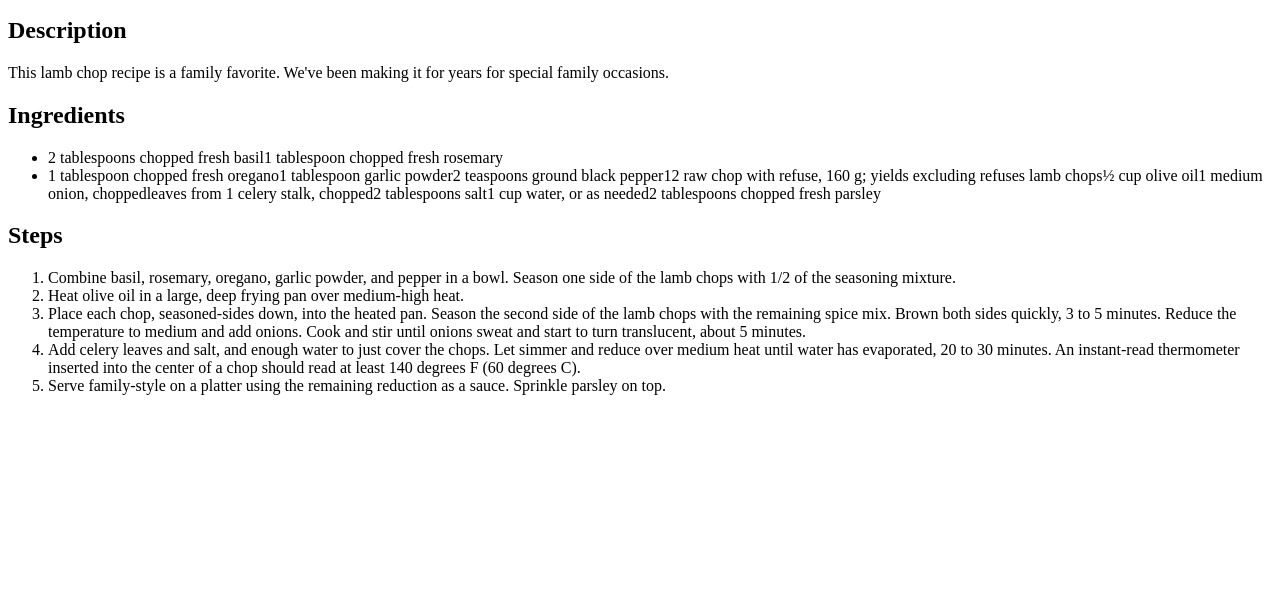
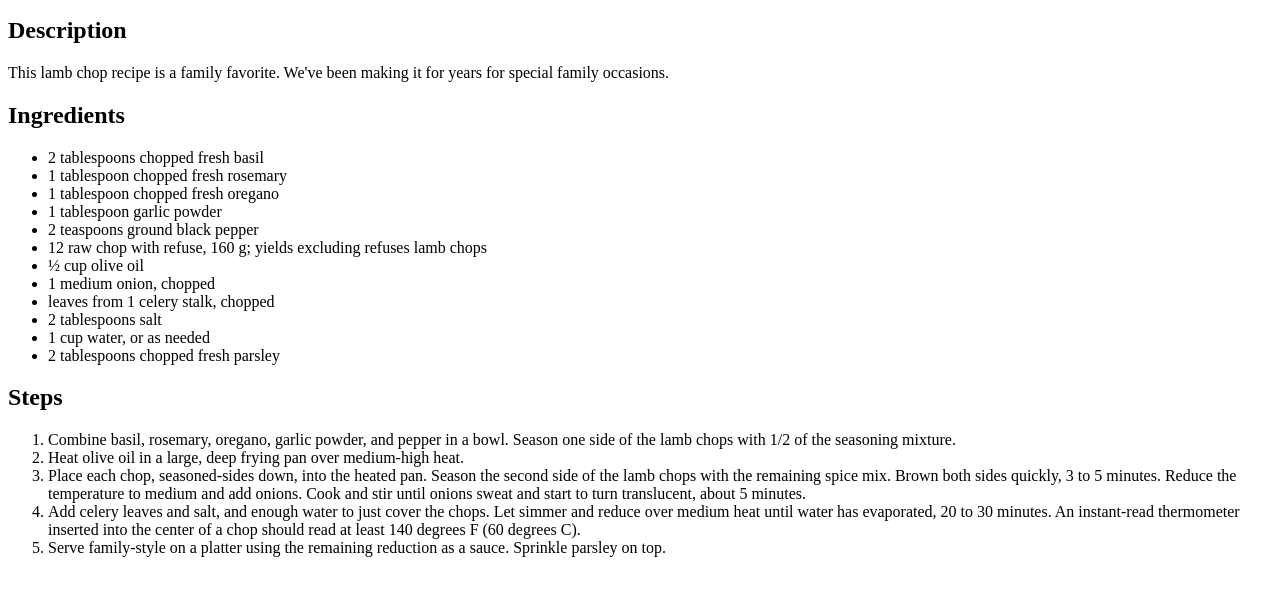
Before and after one commit to j-s-dubs/odin-recipes, a plain HTML site: page lamb-chops.html in a window 1280 px wide. Shown: the part 101-696 px from the top of the page. Drawn offline with Linux system fonts and the light colour scheme.

Commit message:
Fixed ingredient list in lamb chop

```diff
--- a/lamb-chops.html
+++ b/lamb-chops.html
@@ -11,17 +11,17 @@
     <p>This lamb chop recipe is a family favorite. We've been making it for years for special family occasions.</p>
     <h2>Ingredients</h2>
     <ul>
-      <li>2 tablespoons chopped fresh basil</li?
+      <li>2 tablespoons chopped fresh basil</li>
       <li>1 tablespoon chopped fresh rosemary</li>
-      <li>1 tablespoon chopped fresh oregano</li?
-      <li>1 tablespoon garlic powder</li?
-      <li>2 teaspoons ground black pepper</li?
-      <li>12 raw chop with refuse, 160 g; yields excluding refuses lamb chops</li?
-      <li>½ cup olive oil</li?
-      <li>1 medium onion, chopped</li?
-      <li>leaves from 1 celery stalk, chopped</li?
-      <li>2 tablespoons salt</li?
-      <li>1 cup water, or as needed</li?
+      <li>1 tablespoon chopped fresh oregano</li>
+      <li>1 tablespoon garlic powder</li>
+      <li>2 teaspoons ground black pepper</li>
+      <li>12 raw chop with refuse, 160 g; yields excluding refuses lamb chops</li>
+      <li>½ cup olive oil</li>
+      <li>1 medium onion, chopped</li>
+      <li>leaves from 1 celery stalk, chopped</li>
+      <li>2 tablespoons salt</li>
+      <li>1 cup water, or as needed</li>
       <li>2 tablespoons chopped fresh parsley</li>
     </ul>
     <h2>Steps</h2>
```
